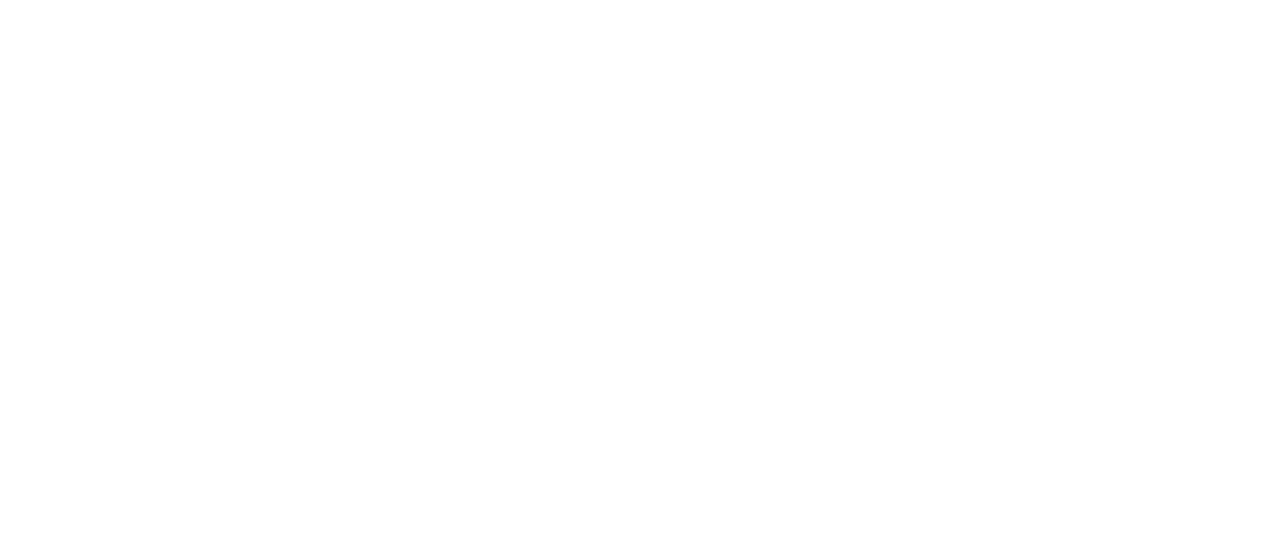
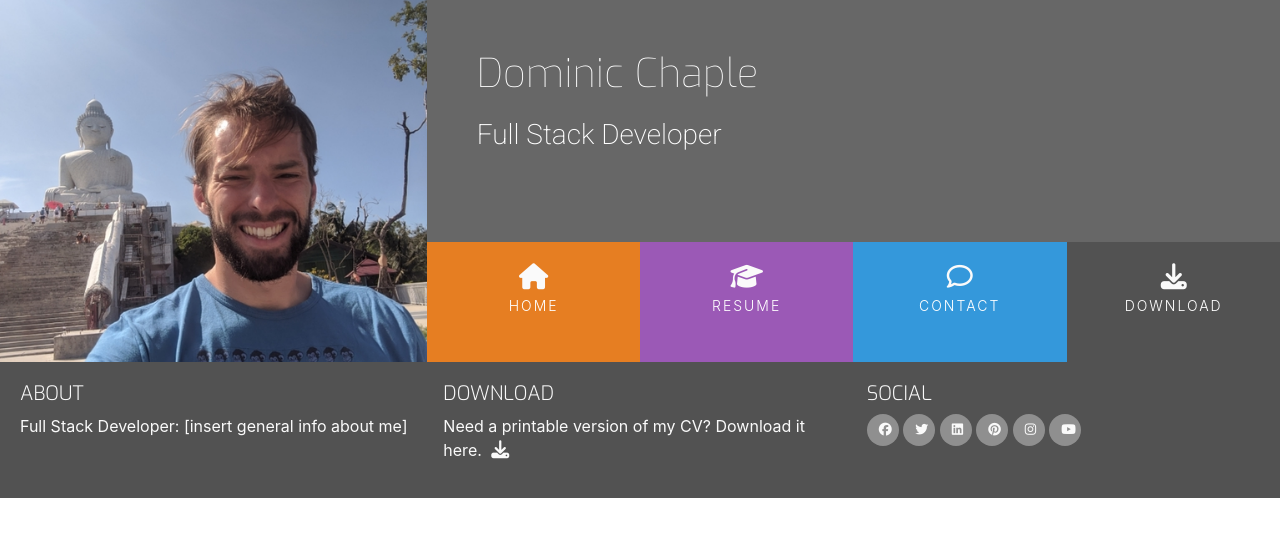
Before and after one commit to Domchap90/resume-project, a plain HTML site: page index.html in a window 1280 px wide. Drawn offline with nearby package versions, Linux system fonts and the light colour scheme; files that its build step writes are made by us from their sources.

Commit message:
header and footer complete, resume & contact pages added.

```diff
--- a/assets/css/style.css
+++ b/assets/css/style.css
@@ -0,0 +1,163 @@
+@import url('https://fonts.googleapis.com/css?family=Roboto:100,200,300,400,500,600,700|Exo:100,200,300,400,500,600,700&display=swap');
+
+/* --------------------- Colours */
+.bg-color-name-title{
+    background-color:#676767;
+}
+.ui-menu-color-home{
+    background-color: #e67e22;
+}
+.ui-menu-color-resume{
+    background-color: #9b59b6;
+}
+.ui-menu-color-contact{
+    background-color: #3498db;
+}
+.ui-menu-color-download{
+    background-color: #525252;
+}
+
+/* --------------------- Special paddings/margins/text  */
+
+h1,h2,h3,h4 {
+    margin:0;
+}
+.uppercase {
+    text-transform: uppercase;
+}
+.general-sub{
+    font-family:"Exo", sans-serif;
+    font-weight: 300;
+    color: #fafafa;
+}
+.inline-block {
+    display: inline-block;
+}
+/* --------------------- Heading */
+
+header{
+    margin:0;
+}
+.heading{
+    margin-left: 50px;
+}
+.logo{
+    background: url("../images/prof-pic.jpeg");
+    background-position: center;
+    background-repeat: no-repeat;
+    background-size:cover;
+    min-height: 360px;
+    transition: all 0.5s ease-in-out;
+    -moz-transition: all 0.5s ease-in-out;
+    -webkit-transition: all 0.5s ease-in-out;
+}
+.name{
+    font-family: "Exo", sans-serif;
+    font-weight: 100;
+    font-size: 40px;
+    margin-top: 50px;
+    color: #fff;
+
+}
+.title{
+    font-family:"Roboto", sans-serif;
+    font-weight:200;
+    font-size: 28px;
+    margin-top: 20px;
+    margin-bottom: 90px;
+    color: #fff;
+}
+.list-inline-item:not(:last-child) {
+    margin: 0;
+}
+.menucontainer {
+    font-size: 0;
+}
+#nav {
+    margin:0;
+}
+#nav li {
+    font-size:14px;
+    padding:0;
+}
+.menuitem{
+    height:120px;
+    text-align: center;
+    padding:0;
+}
+.menuitem a {
+    width:100%;
+    text-decoration: none;
+    color: #fff;
+    height: 120px;
+}
+.menuitem a i {
+    padding-top: 22px;
+    display: block;
+    color: #fafafa;
+    font-size: 26px;
+}
+.menuitem span {
+    display:  block;
+    width:100%;
+    padding-top: 5px;
+    text-align: center;
+    text-transform: uppercase;
+    font-size: 14px;
+    font-weight: 300;
+    letter-spacing: 2px;
+}
+
+/* --------------------- Hover.css */
+
+.hvr-sweep-to-bottom:before {
+    background-color: rgba(0,0,0,0.2);
+    height:120px;
+
+}
+
+/* --------------------- Footer */
+footer {
+    background-color: #525252;
+    color: #fafafa;
+    min-height: 120px;
+    margin: 0;
+}
+.cv-pdf i {
+    font-size: 18px;
+    color: #fafafa;
+    text-align: center;
+    padding-left: 5px;
+    transition: all 0.35s ease-in-out;
+    -moz-transition: all 0.35s ease-in-out;
+    -webkit-transition: all 0.35s ease-in-out;
+    -o-transition: all 0.35s ease-in-out;
+}
+.cv-pdf i:hover {
+    color:#e84610;
+}
+.social-links {
+    padding-bottom:15px;
+
+}
+.social-links li a i {
+    width: 32px;
+    height: 32px;
+    padding: 12px;
+    border-radius: 50%;
+    font-size:13px;
+    line-height: 7px;
+    text-align: center;
+    color: #fafafa;
+    background: #8f8f8f;
+    transition: all 0.35s ease-in-out;
+    -moz-transition: all 0.35s ease-in-out;
+    -webkit-transition: all 0.35s ease-in-out;
+    -o-transition: all 0.35s ease-in-out;
+}
+.social-links li a i:hover {
+    background: #e84610;
+}
+#footer-details {
+    padding:20px;
+}
--- a/index.html
+++ b/index.html
@@ -1,23 +1,125 @@
 <!DOCTYPE html>
 <html lang="en">
+
 <head>
 	<meta charset="UTF-8">
 	<meta name="viewport" content="width=device-width, initial-scale=1.0">
 	<meta http-equiv="X-UA-Compatible" content="ie=edge">
-    <link rel="stylesheet" href="https://stackpath.bootstrapcdn.com/bootstrap/4.4.1/css/bootstrap.min.css" type="text">
+	<link rel="stylesheet" href="https://stackpath.bootstrapcdn.com/bootstrap/4.4.1/css/bootstrap.min.css"
+		integrity="sha384-Vkoo8x4CGsO3+Hhxv8T/Q5PaXtkKtu6ug5TOeNV6gBiFeWPGFN9MuhOf23Q9Ifjh" crossorigin="anonymous">
+	<script src="https://stackpath.bootstrapcdn.com/bootstrap/4.4.1/js/bootstrap.min.js"
+		integrity="sha384-wfSDF2E50Y2D1uUdj0O3uMBJnjuUD4Ih7YwaYd1iqfktj0Uod8GCExl3Og8ifwB6" crossorigin="anonymous">
+	</script>
 	<script src="https://kit.fontawesome.com/d19a086ec7.js" crossorigin="anonymous"></script>
-    <link rel="stylesheet" href="css/style.css"   type="text/css"/>
+	<link rel="stylesheet" href="https://cdnjs.cloudflare.com/ajax/libs/hover.css/2.3.1/css/hover-min.css"
+		type="text/css" />
+	<link rel="stylesheet" href="assets/css/style.css" type="text/css" />
 	<title>Dominic</title>
 </head>
+
 <body>
 	<header>
+		<div class="row no-gutters">
+			<a href="index.html" class="col-md-4 logo">
 
+			</a>
+			<div class="col-md-8">
+				<div class="row no-gutters bg-color-name-title">
+					<div class="col heading">
+						<h1 class="name">Dominic Chaple</h1>
+						<h2 class="title">Full Stack Developer</h2>
+					</div>
+				</div>
+				<div class="row no-gutters">
+					<div class="col">
+						<ul id="nav" class="list-inline menucontainer">
+							<li class="col-6 col-sm-3 ui-menu-color-home list-inline-item menuitem">
+								<a href="#"
+									class="hvr-sweep-to-bottom"><i class="fas fa-home" aria-hidden="true"></i><span>Home</span></a>
+							</li>
+							<li class="col-6 col-sm-3 ui-menu-color-resume list-inline-item menuitem">
+								<a href="#"
+									class="hvr-sweep-to-bottom"><i class="fas fa-graduation-cap" aria-hidden="true"></i><span>Resume</span></a>
+							</li>
+							<li class="col-6 col-sm-3 ui-menu-color-contact list-inline-item menuitem">
+								<a href="#"
+									class="hvr-sweep-to-bottom"><i class="fa fa-comment-o" aria-hidden="true"></i><span>Contact</span></a>
+							</li>
+							<li class="col-6 col-sm-3 ui-menu-color-download list-inline-item menuitem">
+								<a href="#"
+									class="hvr-sweep-to-bottom"><i class="fas fa-download" aria-hidden="true"></i><span>Download</span></a>
+							</li>
+						</ul>
+					</div>
+				</div>
+			</div>
+		</div>
 	</header>
 	<section>
 
 	</section>
-    <footer>
+	<footer id="footer-details" class="container-fluid">
+		<div class="row">
+			<div class="col-sm-4">
+				<h5 class="uppercase general-sub">About</h5>
+				<p class="inline-block">
+					Full Stack Developer: [insert general info about me]
+				</p>
+			</div>
+			<div class="col-sm-4">
+				<h5 class="uppercase general-sub">Download</h5>
+				<p class="inline-block">
+					Need a printable version of my CV? Download it here.
+					<a href="#" target="_blank" class="cv-pdf">
+						<i class="fa fa-download" aria-hidden="true"></i>
+						<span class="sr-only">Download link.</span>
+					</a>
+				</p>
+			</div>
+			<div class="col-sm-4">
+				<h5 class="uppercase general-sub">Social</h5>
+                <ul class="list-inline social-links">
+                    <li class="list-inline-item">
+                        <a target="_blank" href="#">
+                            <i class="fab fa-facebook" aria-hidden="true"></i>
+                            <span class="sr-only">Facebook</span>
+                        </a>
+                    </li>
+                    <li class="list-inline-item">
+                        <a target="_blank" href="#">
+                            <i class="fab fa-twitter" aria-hidden="true"></i>
+                            <span class="sr-only">Twitter</span>
+                        </a>
+                    </li>
+                    <li class="list-inline-item">
+                        <a target="_blank" href="#">
+                            <i class="fab fa-linkedin" aria-hidden="true"></i>
+                            <span class="sr-only">LinkedIn</span>
+                        </a>
+                    </li>
+                    <li class="list-inline-item">
+                        <a target="_blank" href="#">
+                            <i class="fab fa-pinterest" aria-hidden="true"></i>
+                            <span class="sr-only">Pinterest</span>
+                        </a>
+                    </li>
+                    <li class="list-inline-item">
+                        <a target="_blank" href="#">
+                            <i class="fab fa-instagram" aria-hidden="true"></i>
+                            <span class="sr-only">Instagram</span>
+                        </a>
+                    </li>
+                    <li class="list-inline-item">
+                        <a target="_blank" href="#">
+                            <i class="fab fa-youtube" aria-hidden="true"></i>
+                            <span class="sr-only">Youtube</span>
+                        </a>
+                    </li>
+			</div>
+
+		</div>
 
 	</footer>
 </body>
+
 </html>
```
Also changed, not shown: assets/images/prof-pic.jpeg (added), contact.html (added), resume.html (added). Lines whose indentation alone changed are shown as unchanged.
